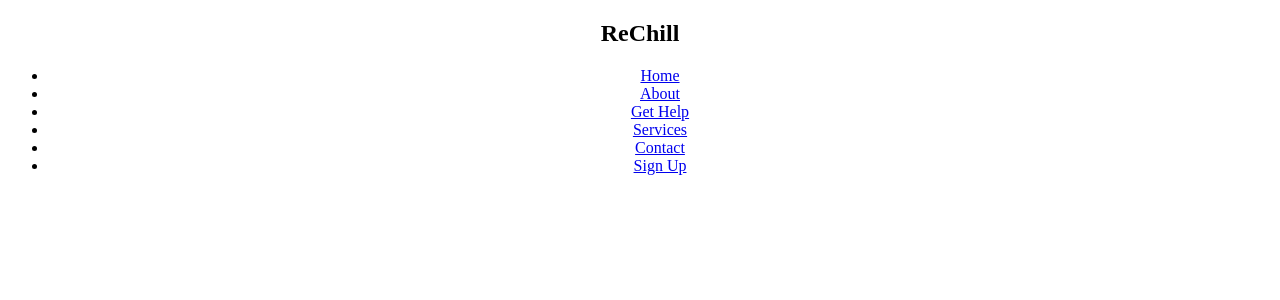
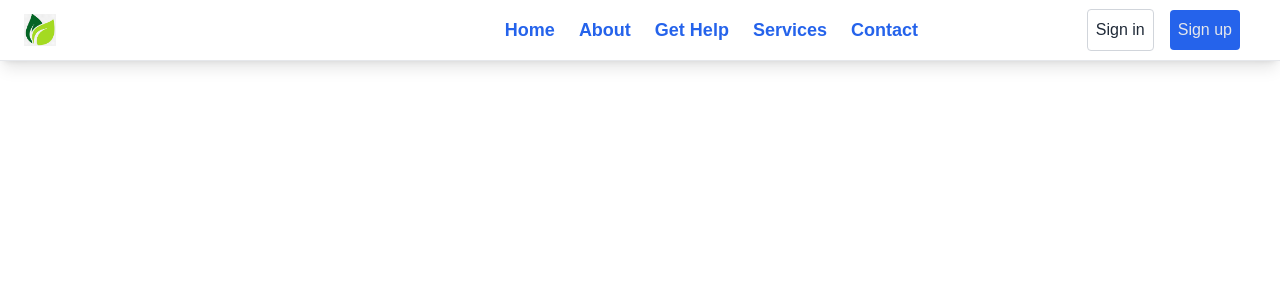
Before and after one commit to KarimZakka01/ReChill-Frontend, a React (Create React App) app: page / in a window 1280 px wide. Shown: the top 300 px of the page. Built offline with nearby package versions, Linux system fonts and the light colour scheme.

Commit message:
Navbar Component

```diff
--- a/package.json
+++ b/package.json
@@ -35,5 +35,8 @@
       "last 1 firefox version",
       "last 1 safari version"
     ]
+  },
+  "devDependencies": {
+    "tailwindcss": "^3.3.1"
   }
 }
--- a/src/App.css
+++ b/src/App.css
@@ -1,38 +1,16 @@
+@tailwind base;
+@tailwind components;
+@tailwind utilities;
+@import url('https://fonts.googleapis.com/css2?family=Raleway:wght@100;200;700;900&display=swap');
+
+*{
+  margin: 0;
+  padding: 0;
+  box-sizing: border-box;
+  font-family: 'Raleway', sans-serif;
+}
+
+
 .App {
   text-align: center;
 }
-
-.App-logo {
-  height: 40vmin;
-  pointer-events: none;
-}
-
-@media (prefers-reduced-motion: no-preference) {
-  .App-logo {
-    animation: App-logo-spin infinite 20s linear;
-  }
-}
-
-.App-header {
-  background-color: #282c34;
-  min-height: 100vh;
-  display: flex;
-  flex-direction: column;
-  align-items: center;
-  justify-content: center;
-  font-size: calc(10px + 2vmin);
-  color: white;
-}
-
-.App-link {
-  color: #61dafb;
-}
-
-@keyframes App-logo-spin {
-  from {
-    transform: rotate(0deg);
-  }
-  to {
-    transform: rotate(360deg);
-  }
-}
--- a/src/components/Navbar/MenuItems.js
+++ b/src/components/Navbar/MenuItems.js
@@ -30,10 +30,4 @@ export const MenuItems = [
     url: "/contact",
     cName: "nav-links",
   },
-
-  {
-    title: "Sign Up",
-    url: "/signup",
-    cName: "nav-links-mobile",
-  },
 ];
--- a/src/components/Navbar/Navbar.js
+++ b/src/components/Navbar/Navbar.js
@@ -1,21 +1,64 @@
 import "./Navbar.css";
-//import { Link } from "react-router-dom";
 import { MenuItems } from "./MenuItems";
+import logos from "../../images/logo.png";
 
 export default function Navbar() {
   return (
-    <nav className="NavbarItems">
-      <h1 className="nav-logo">ReChill</h1>
-      <ul className="nav-menu">
-        {/*making a dynamic list tag, to avoid repetition */}
+    <nav
+      id="header"
+      className="w-full z-30 top-10 py-1 bg-white shadow-lg border-b  mt-24"
+      style={{ margin: 0, padding: 0 }}
+    >
+      <div className="w-full flex items-center justify-between mt-0 px-6 py-2">
+        <img src={logos} alt="Logo" className="w-8 h-8" />
+        <label htmlFor="menu-toggle" className="cursor-pointer md:hidden block">
+          <svg
+            className="fill-current text-blue-600"
+            xmlns="http://www.w3.org/2000/svg"
+            width="20"
+            height="20"
+            viewBox="0 0 20 20"
+          >
+            <title>menu</title>
+            <path d="M0 3h20v2H0V3zm0 6h20v2H0V9zm0 6h20v2H0v-2z"></path>
+          </svg>
+        </label>
+        <input className="hidden" type="checkbox" id="menu-toggle" />
+        <div
+          className="hidden md:flex md:items-center md:w-auto w-full order-3 md:order-1"
+          id="menu"
+        >
+          <nav>
+            <ul className="md:flex items-center justify-between text-base text-blue-600 pt-4 md:pt-0 ml-72 font-bold">
               {MenuItems.map((item, index) => {
                 return (
                   <li key={index}>
-              <a href={item.url}>{item.title}</a>
+                    <a
+                      className="inline-block no-underline hover:text-black text-lg py-2 px-4 lg:-ml-2"
+                      href={item.url}
+                    >
+                      {item.title}
+                    </a>
                   </li>
                 );
               })}
             </ul>
           </nav>
+        </div>
+        <div
+          className="order-2 md:order-3 flex flex-wrap items-center justify-end mr-0 md:mr-4"
+          id="nav-content"
+        >
+          <div className="auth flex items-center w-full md:w-full">
+            <button className="bg-transparent text-gray-800  p-2 rounded border border-gray-300 mr-4 hover:bg-gray-100 hover:text-gray-700">
+              Sign in
+            </button>
+            <button className="bg-blue-600 text-gray-200  p-2 rounded  hover:bg-blue-500 hover:text-gray-100">
+              Sign up
+            </button>
+          </div>
+        </div>
+      </div>
+    </nav>
   );
 }
--- /dev/null
+++ b/src/index.css
@@ -0,0 +1,15 @@
+
+
+body {
+  margin: 0;
+  font-family: -apple-system, BlinkMacSystemFont, 'Segoe UI', 'Roboto', 'Oxygen',
+    'Ubuntu', 'Cantarell', 'Fira Sans', 'Droid Sans', 'Helvetica Neue',
+    sans-serif;
+  -webkit-font-smoothing: antialiased;
+  -moz-osx-font-smoothing: grayscale;
+}
+
+code {
+  font-family: source-code-pro, Menlo, Monaco, Consolas, 'Courier New',
+    monospace;
+}
--- /dev/null
+++ b/tailwind.config.js
@@ -0,0 +1,12 @@
+/** @type {import('tailwindcss').Config} */
+module.exports = {
+  content: ["./src/**/*.{js,jsx,ts,tsx}"],
+  theme: {
+    extend: {
+      boxShadow: {
+        "3xl": "0 5px 15px 0 rgb(0, 0, 0, 0.25)",
+      },
+    },
+  },
+  plugins: [],
+};
```
Also changed, not shown: src/components/Navbar/Navbar.css (+20 -0 lines), src/images/logo.png (added), 1 other file (tests, documents, lock files or other folders). Lines whose indentation alone changed are shown as unchanged.
